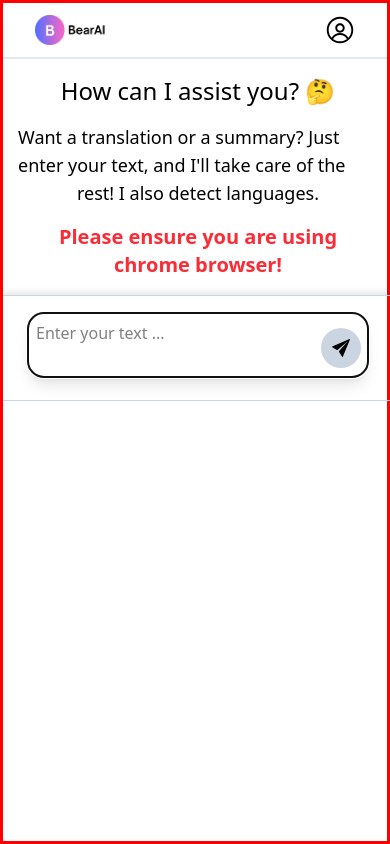
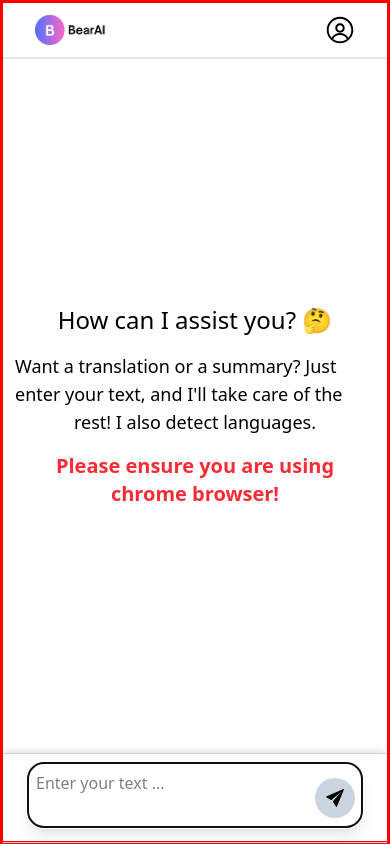
Before and after one commit to J9-tops/hng12-stage3-ai-text-processor, a React (Vite) app: page / in a window 390 px wide. Built offline with nearby package versions, Linux system fonts and the light colour scheme.

Commit message:
style: added responsive layouts

```diff
--- a/src/components/ChatArea.tsx
+++ b/src/components/ChatArea.tsx
@@ -8,7 +8,7 @@ const ChatArea = () => {
 
   return (
     <section
-      className="mdlg:w-full w-screen overflow-x-hidden overflow-y-auto px-5 py-4"
+      className="mdlg:w-full h-[calc(100vh-60px-90px)] w-screen overflow-x-hidden overflow-y-auto px-5 py-4"
       aria-labelledby="chat area"
       tabIndex={0}
       role="region"
--- a/src/components/Header.tsx
+++ b/src/components/Header.tsx
@@ -16,7 +16,7 @@ const Header = () => {
 
   return (
     <header
-      className="border-greyish max-h-20 w-full border-b border-solid"
+      className="border-greyish max-h-15 w-full border-b border-solid"
       aria-label="bear ai header"
     >
       <section className="border-greyish flex items-center justify-between border-0 border-b border-solid px-8 py-3">
--- a/src/components/Input.tsx
+++ b/src/components/Input.tsx
@@ -15,7 +15,7 @@ const Input = () => {
   return (
     <form
       onSubmit={handleSubmit}
-      className="border-greyish3 relative w-full border-t border-b border-solid px-6 py-4 shadow-[0_-4px_6px_-1px_rgba(0,0,0,0.1)]"
+      className="border-greyish3 relative w-full border-t border-b border-solid px-6 py-2 shadow-[0_-4px_6px_-1px_rgba(0,0,0,0.1)]"
     >
       <textarea
         autoFocus
--- a/src/components/RootLayout.tsx
+++ b/src/components/RootLayout.tsx
@@ -3,11 +3,10 @@ import Header from "./Header";
 
 const RootLayout = () => {
   return (
-    <div className="max-w-[80rem] lg:mx-auto lg:border-r lg:border-l lg:border-solid lg:border-slate-500">
+    <div className="h-full max-w-[80rem] lg:mx-auto lg:border-r lg:border-l lg:border-solid lg:border-green-500">
       <Header />
-      <div className="flex lg:block">
-        <Outlet />
-      </div>
+
+      <Outlet />
     </div>
   );
 
--- a/src/index.css
+++ b/src/index.css
@@ -15,8 +15,12 @@
 body {
   height: 100vh;
   overflow-x: hidden;
-  overflow-y: hidden;
+  /* overflow-y: hidden; */
   border: solid 3px red;
+}
+
+#root {
+  height: 100%;
 }
 
 .last-center {
--- a/src/pages/ChatLayout.tsx
+++ b/src/pages/ChatLayout.tsx
@@ -3,8 +3,8 @@ import Input from "../components/Input";
 
 const ChatLayout = () => {
   return (
-    <main className="mx-auto flex flex-1 flex-col md:w-full">
-      <div className="flex flex-1 overflow-y-auto lg:h-full lg:flex-auto">
+    <main className="mx-auto flex flex-col md:w-full">
+      <div className="flex h-full overflow-y-auto">
         <Outlet />
       </div>
       <Input />
```
